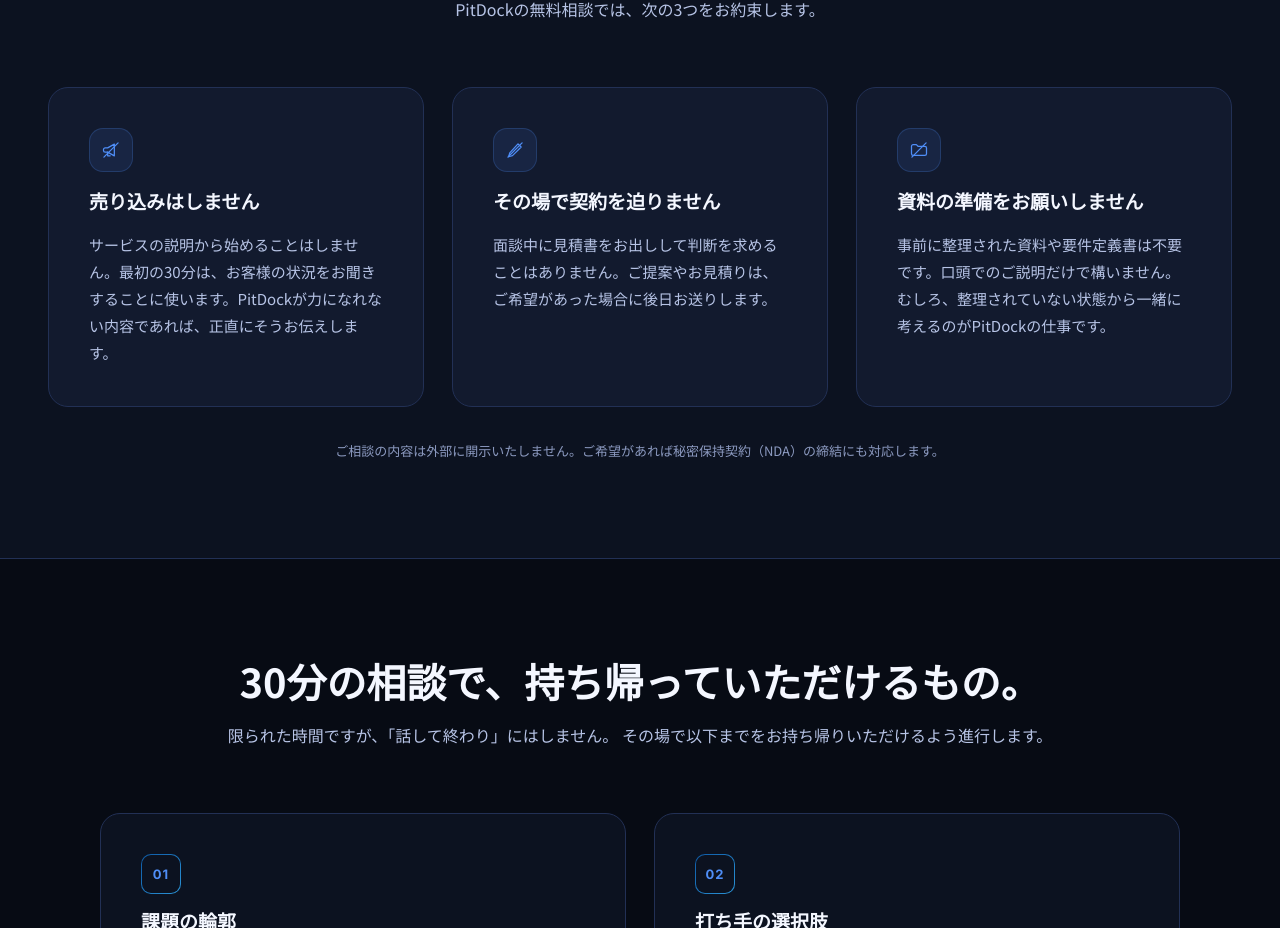
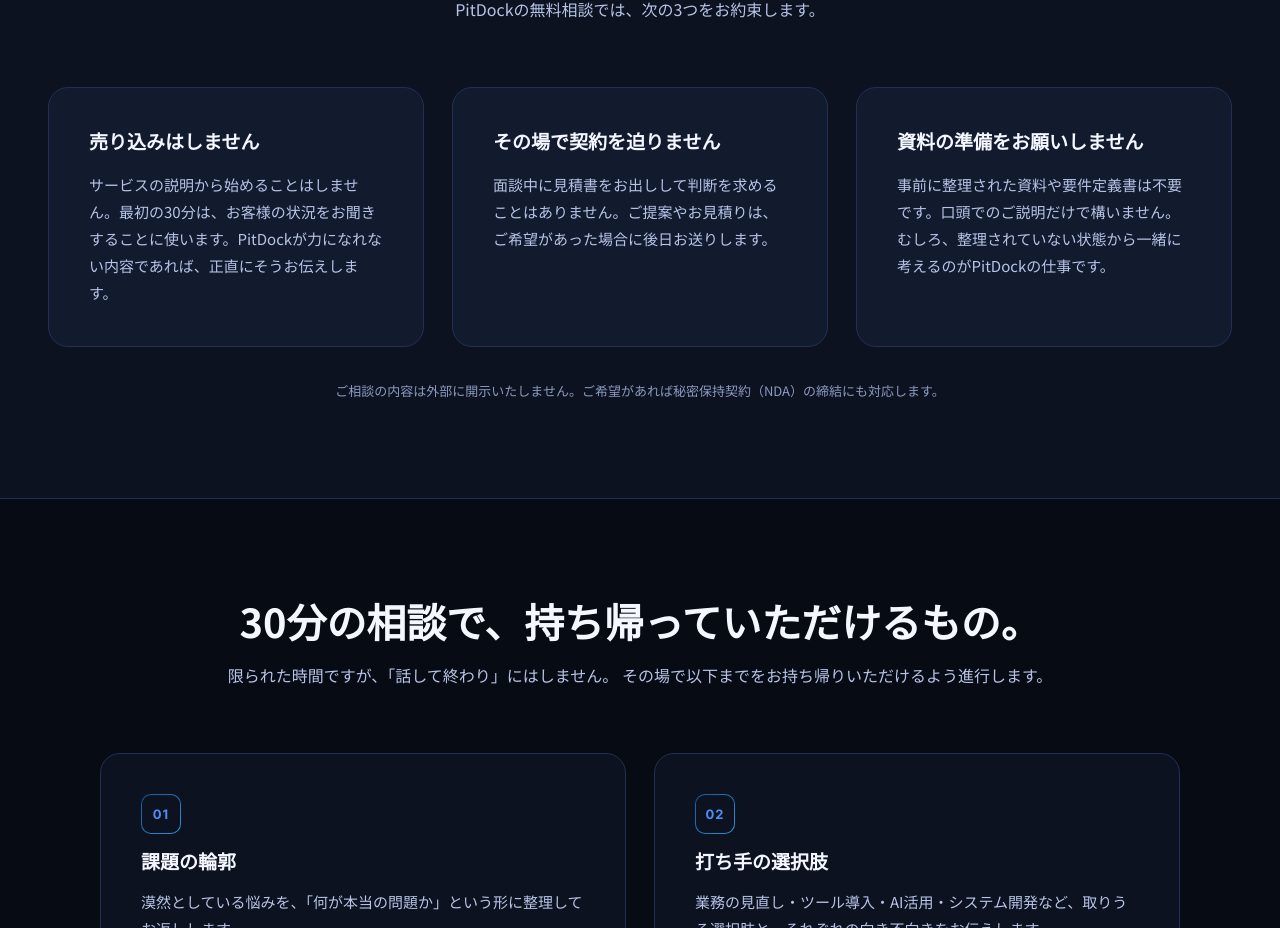
Before and after one commit to PitDock/homepage, a Next.js app: page /contact in a window 1280 px wide. Shown: the part 1500-2428 px from the top of the page. Built offline with nearby package versions, Linux system fonts and the light colour scheme; no server answers.

Commit message:
不要なアイコン削除

```diff
--- a/app/contact/page.tsx
+++ b/app/contact/page.tsx
@@ -537,9 +537,6 @@
           <ul className={cs.promiseGrid}>
             {PROMISES.map(({ title, body, Icon }) => (
               <li key={title} className={cs.promiseCard}>
-                <span className={cs.promiseIconBox}>
-                  <Icon />
-                </span>
                 <h3 className={cs.promiseH3}>{title}</h3>
                 <p className={cs.promiseBody}>{body}</p>
               </li>
```
